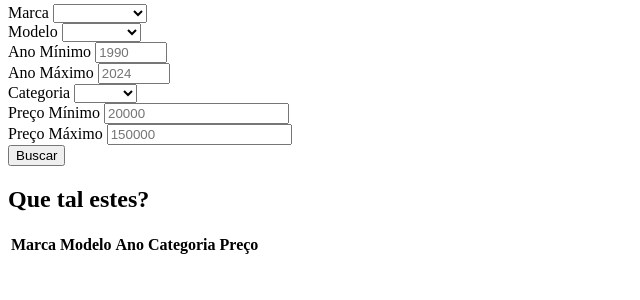
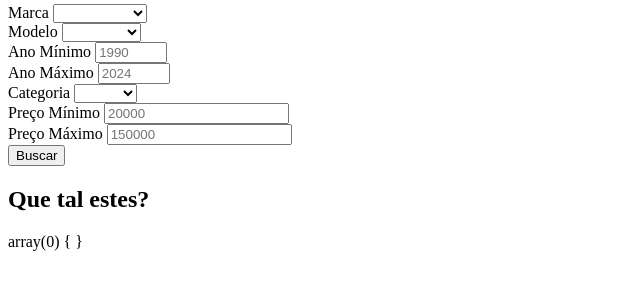
Before and after one commit to melperdomo/treinamento-php, a PHP site: page /13-classes/buscador/Carros.php in a window 1280 px wide. Shown: the part 110-410 px from the top of the page, without its empty margins (0-640 px from the left). Run offline with PHP 8.4, Linux system fonts and the light colour scheme; lists and menus that the app fills with data are empty.

Commit message:
Função filtrar.

```diff
--- a/exercicios/13-classes/buscador/Buscador.php
+++ b/exercicios/13-classes/buscador/Buscador.php
@@ -130,4 +130,15 @@ class Buscador
         }
         return $ano_carros;
     }
+    static function filtrar(string $marca = "", string $modelo = "", string $categoria = "", float $preco_min = 0, float $preco_max = 0, int $ano_min = 0, int $ano_max = 0) {
+        $carros_marcas = static::filtraMarca($marca);
+        $carros_modelos = static::filtraModelo($modelo);
+        $carros_categorias = static::filtraCategoria($categoria);
+        $carros_precos = static::filtraPreco($preco_min, $preco_max);
+        $carros_anos = static::filtraAno($ano_min, $ano_max);
+        $carros = array_merge($carros_marcas, $carros_modelos, $carros_categorias, $carros_precos, $carros_anos);
+        $carros = array_diff($carros, array_unique($carros));
+        var_dump($carros);
+        exit;
+    }
 }
--- a/exercicios/13-classes/buscador/Carros.php
+++ b/exercicios/13-classes/buscador/Carros.php
@@ -83,7 +83,7 @@ $preco_max = floatval(@$_GET['preco-max']) ?? 0;
     </form>
     <h2>Que tal estes?</h2>
     <div>
-        <?php $ano_carros = Buscador::filtraAno($ano_min, $ano_max) ?>
+        <?php $carros = Buscador::filtrar($marca, $modelo, $categoria, $ano_min, $ano_max, $preco_min, $preco_max) ?>
         <table>
             <tr>
                 <th>Marca</th>
@@ -92,7 +92,7 @@ $preco_max = floatval(@$_GET['preco-max']) ?? 0;
                 <th>Categoria</th>
                 <th>Preço</th>
             </tr>
-            <?php foreach ($ano_carros as $carro): ?>
+            <?php foreach ($carros as $carro): ?>
                 <tr>
                     <td><?php echo $carro['marca'] ?></td>
                     <td><?php echo $carro['modelo'] ?></td>
```
Also changed, not shown: exercicios/13-classes/funcoes.php (added, +18 -0 lines).
